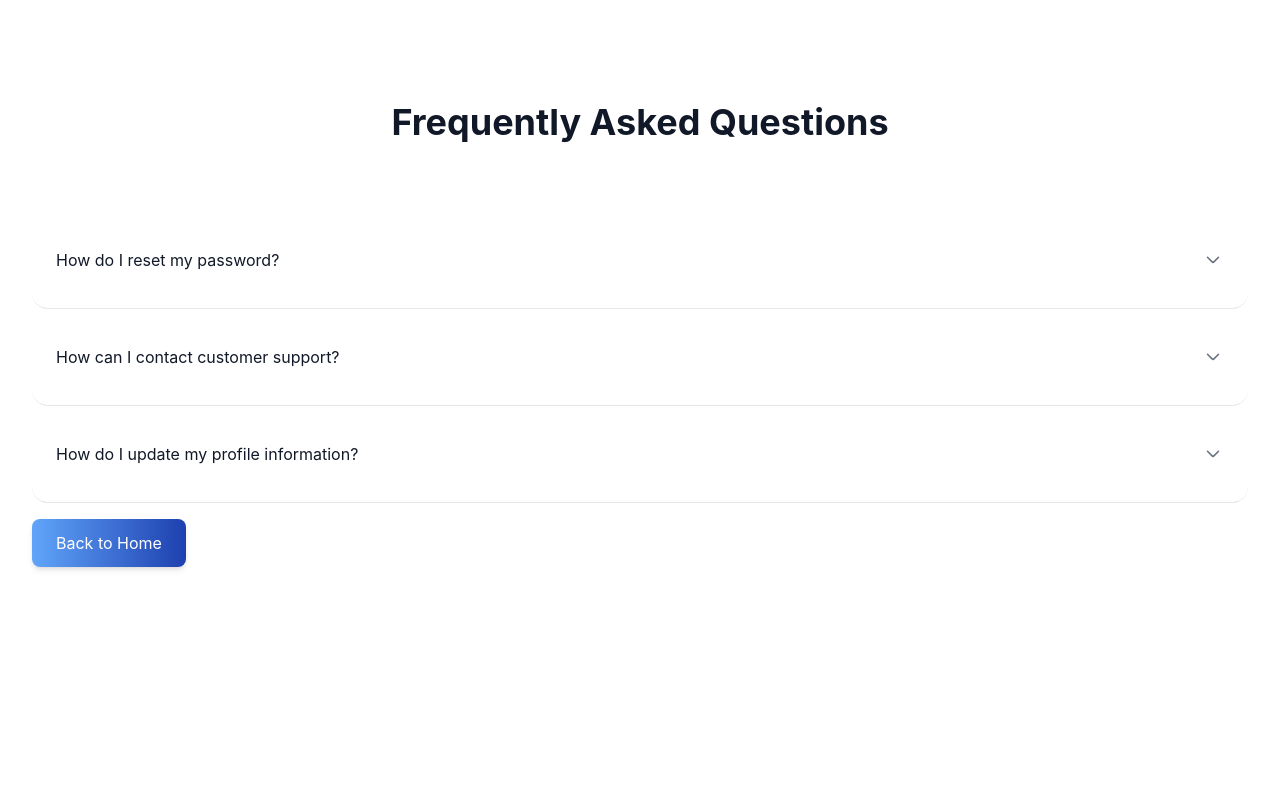
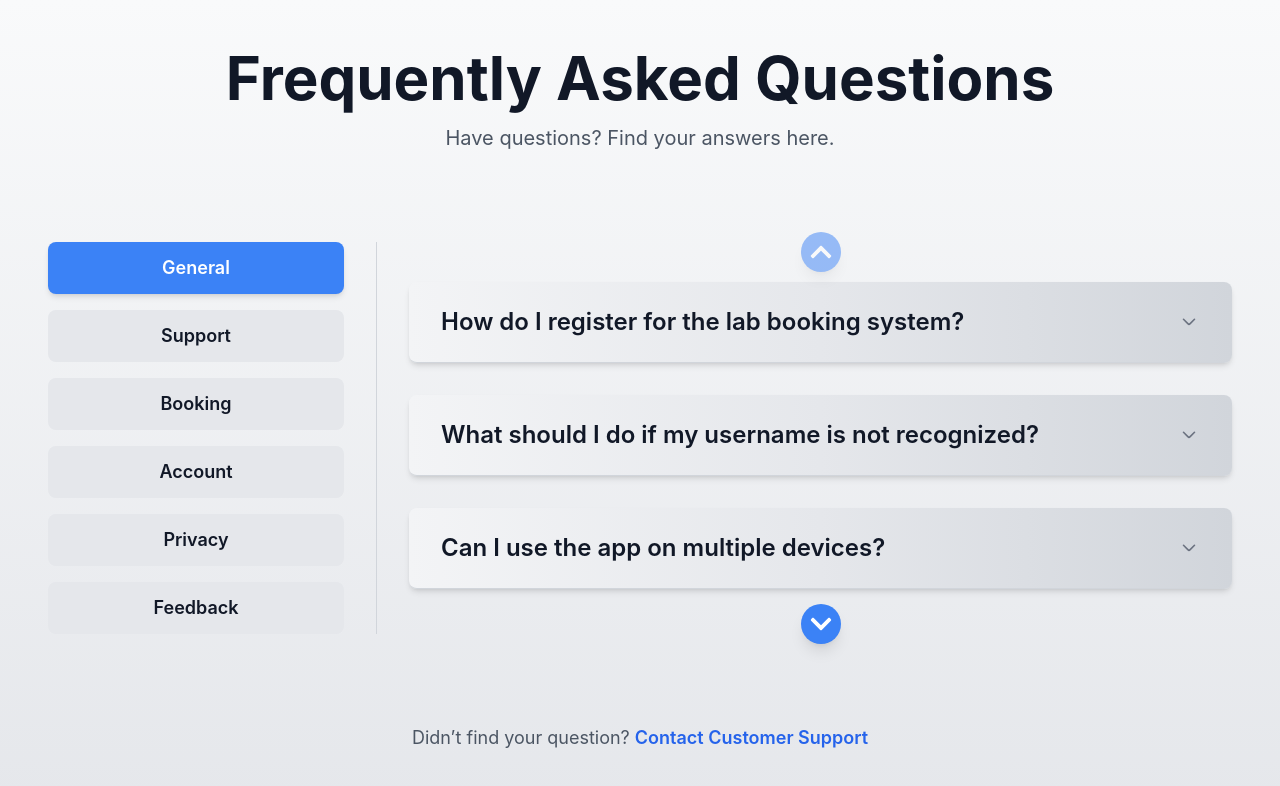
Before and after one commit to MoeYousef1/labBooker, a React (Create React App) app in the folder frontend/: page /faq in a window 1280 px wide. Shown: the top 786 px of the page. Built offline with nearby package versions, Linux system fonts and the light colour scheme.

Commit message:
eadited faq page

```diff
--- a/frontend/src/components/Navbar.js
+++ b/frontend/src/components/Navbar.js
@@ -66,7 +66,7 @@ const Navbar = ({ userInfo, setUserInfo }) => {
     },
     {
       label: 'Settings',
-      path: '/settings',
+      path: '/accountSettings',
       icon: <Settings className="w-5 h-5 mr-3" />
     }
   ], []);
--- a/frontend/src/pages/faq.js
+++ b/frontend/src/pages/faq.js
@@ -1,17 +1,268 @@
 import React, { useState } from "react";
+import { motion, AnimatePresence } from "framer-motion";
+import { FaChevronUp, FaChevronDown } from "react-icons/fa";
 
-// Reusable AccordionItem Component
-const AccordionItem = ({ question, answer, isActive, onToggle }) => {
+const FAQ = () => {
+  const [activeSection, setActiveSection] = useState("general");
+  const [activeQuestion, setActiveQuestion] = useState(null);
+  const [currentQuestionIndex, setCurrentQuestionIndex] = useState(0);
+
+  const sections = {
+    general: [
+      {
+        id: 1,
+        question: "How do I register for the lab booking system?",
+        answer: "Go to the registration page, enter your real name, username, and email address. Your username must match your college website username.",
+      },
+      {
+        id: 2,
+        question: "What should I do if my username is not recognized?",
+        answer: "Ensure you are using the exact username from your college website. If the issue persists, contact support.",
+      },
+      {
+        id: 3,
+        question: "Can I use the app on multiple devices?",
+        answer: "Yes, the app is accessible from any device using your verified login credentials.",
+      },
+      {
+        id: 4,
+        question: "What browsers are supported?",
+        answer: "Our app supports all modern browsers including Chrome, Firefox, Safari, and Edge.",
+      },
+      {
+        id: 5,
+        question: "How do I delete my account?",
+        answer: "Navigate to the Settings page, select 'Delete Account', and follow the instructions.",
+      },
+    ],
+    support: [
+      {
+        id: 6,
+        question: "How do I contact support?",
+        answer: "You can email support@collegebooking.com or use the 'Contact Support' form on the app.",
+      },
+      {
+        id: 7,
+        question: "What should I do if I don’t receive the verification code?",
+        answer: "Check your spam/junk folder. If you still don’t see it, click 'Resend Code' or contact support.",
+      },
+      {
+        id: 8,
+        question: "How do I report an issue with my booking?",
+        answer: "Go to the 'Contact Support' section and provide details about your issue.",
+      },
+      {
+        id: 9,
+        question: "Can I request additional lab resources?",
+        answer: "Yes, use the 'Request Resources' form in the Support section.",
+      },
+      {
+        id: 10,
+        question: "Is there live support available?",
+        answer: "Yes, live support is available during college working hours via the chat feature.",
+      },
+    ],
+    booking: [
+      {
+        id: 11,
+        question: "How do I book a lab room?",
+        answer: "After logging in, navigate to the 'Book a Room' page, select a room, choose a date and time slot, and submit your booking request.",
+      },
+      {
+        id: 12,
+        question: "How long does it take for my booking to be confirmed?",
+        answer: "Bookings are usually reviewed and confirmed within 24 hours.",
+      },
+      {
+        id: 13,
+        question: "Can I cancel a booking?",
+        answer: "Yes, go to 'My Bookings', select the booking you want to cancel, and click 'Cancel Booking'.",
+      },
+      {
+        id: 14,
+        question: "What happens if I miss my booking time?",
+        answer: "Missed bookings may affect your ability to book in the future. Check the app guidelines for penalties.",
+      },
+      {
+        id: 15,
+        question: "How do I check available rooms?",
+        answer: "Navigate to the 'Available Rooms' page to see real-time availability.",
+      },
+    ],
+    account: [
+      {
+        id: 16,
+        question: "How do I update my profile information?",
+        answer: "Go to the 'Settings' page to update your name, email, or preferences.",
+      },
+      {
+        id: 17,
+        question: "Can I change my username?",
+        answer: "No, your username is linked to your college website and cannot be changed.",
+      },
+      {
+        id: 18,
+        question: "How do I change my email address?",
+        answer: "Go to the 'Settings' page, update your email, and verify it through the code sent to your new address.",
+      },
+      {
+        id: 19,
+        question: "How do I reset my account settings?",
+        answer: "You can reset preferences from the 'Settings' page or contact support for assistance.",
+      },
+      {
+        id: 20,
+        question: "Can I view my booking history?",
+        answer: "Yes, go to 'My Bookings' to see a list of all your past and upcoming bookings.",
+      },
+    ],
+    privacy: [
+      {
+        id: 21,
+        question: "Is my data secure?",
+        answer: "Yes, we use advanced encryption and adhere to strict privacy protocols to protect your data.",
+      },
+      {
+        id: 22,
+        question: "Who has access to my data?",
+        answer: "Only authorized administrators have access to your data for verification and support purposes.",
+      },
+      {
+        id: 23,
+        question: "How do I request my data to be deleted?",
+        answer: "Submit a request through the 'Privacy' section in the app.",
+      },
+      {
+        id: 24,
+        question: "Do you share my data with third parties?",
+        answer: "No, we do not share your data with any third parties.",
+      },
+      {
+        id: 25,
+        question: "How do I manage my data preferences?",
+        answer: "Go to the 'Privacy Settings' page to manage your data preferences.",
+      },
+    ],
+    feedback: [
+      {
+        id: 26,
+        question: "How do I provide feedback about the app?",
+        answer: "Use the 'Feedback' form available in the app to share your thoughts.",
+      },
+      {
+        id: 27,
+        question: "Can I suggest new features?",
+        answer: "Yes, submit your suggestions through the 'Request Features' section.",
+      },
+      {
+        id: 28,
+        question: "How is feedback used?",
+        answer: "Your feedback helps us improve the app and prioritize new features.",
+      },
+    ],
+  };
+
+  const toggleQuestion = (id) => {
+    setActiveQuestion(activeQuestion === id ? null : id);
+  };
+
+  const handleScroll = (direction) => {
+    const questions = sections[activeSection];
+    if (direction === "up" && currentQuestionIndex > 0) {
+      setCurrentQuestionIndex((prev) => prev - 1);
+    } else if (direction === "down" && currentQuestionIndex + 3 < questions.length) {
+      setCurrentQuestionIndex((prev) => prev + 1);
+    }
+  };
+
   return (
-    <div className="accordion py-8 px-6 border-b border-solid border-gray-200 transition-all duration-500 rounded-2xl hover:bg-indigo-50">
+    <motion.section
+      initial={{ opacity: 0 }}
+      animate={{ opacity: 1 }}
+      transition={{ duration: 0.8 }}
+      className="min-h-screen bg-gradient-to-b from-gray-50 to-gray-200 flex flex-col justify-between px-6 sm:px-8 md:px-12 py-12"
+    >
+      {/* Page Title */}
+      <motion.div
+        initial={{ opacity: 0, y: -20 }}
+        animate={{ opacity: 1, y: 0 }}
+        transition={{ duration: 0.5 }}
+        className="mb-12 text-center"
+      >
+        <h2 className="text-4xl sm:text-5xl md:text-6xl font-bold text-gray-900">
+          Frequently Asked Questions
+        </h2>
+        <p className="text-gray-600 mt-4 text-lg sm:text-xl">
+          Have questions? Find your answers here.
+        </p>
+      </motion.div>
+
+      {/* Content */}
+      <div className="flex flex-col lg:flex-row gap-8">
+        {/* Sections Sidebar */}
+        <div className="grid grid-cols-2 sm:grid-cols-3 gap-4 lg:flex lg:flex-col w-full lg:w-1/4">
+          {Object.keys(sections).map((section) => (
             <button
-        onClick={onToggle}
-        className="accordion-toggle group inline-flex items-center justify-between leading-8 text-gray-900 w-full transition duration-500 text-left hover:text-blueDark"
+              key={section}
+              onClick={() => {
+                setActiveSection(section);
+                setCurrentQuestionIndex(0);
+              }}
+              className={`px-4 py-3 text-center font-semibold text-lg rounded-lg transition-all ${
+                activeSection === section
+                  ? "bg-blue-500 text-white shadow-md"
+                  : "bg-gray-200 text-gray-900 hover:bg-gray-300"
+              }`}
             >
-        <h5>{question}</h5>
+              {section.charAt(0).toUpperCase() + section.slice(1)}
+            </button>
+          ))}
+        </div>
+
+      {/* Divider Line */}
+      <div className="lg:w-px lg:h-auto lg:bg-gray-300 w-full h-px bg-gray-300"></div>
+
+        {/* Questions */}
+        <div className="relative flex-1">
+          {/* Scroll Up Icon */}
+          <button
+            onClick={() => handleScroll("up")}
+            disabled={currentQuestionIndex === 0}
+            className="absolute top-[-10px] left-1/2 transform -translate-x-1/2 p-2 bg-blue-500 text-white rounded-full shadow-lg hover:bg-blue-600 transition disabled:opacity-50"
+          >
+            <FaChevronUp size={24} />
+          </button>
+
+          {/* Questions List */}
+          <motion.div
+            layout
+            className="space-y-8 pt-10 pb-10"
+            initial={{ opacity: 0 }}
+            animate={{ opacity: 1 }}
+            transition={{ duration: 0.5 }}
+          >
+            {sections[activeSection]
+              .slice(currentQuestionIndex, currentQuestionIndex + 3)
+              .map(({ id, question, answer }) => (
+                <motion.div
+                  key={id}
+                  layout
+                  initial={{ opacity: 0, x: -20 }}
+                  animate={{ opacity: 1, x: 0 }}
+                  exit={{ opacity: 0, x: 20 }}
+                  transition={{ duration: 0.3 }}
+                  className="accordion py-6 px-8 border-b border-solid border-gray-300 rounded-lg bg-gradient-to-r from-gray-100 via-gray-200 to-gray-300 hover:bg-gradient-to-l hover:from-gray-200 hover:to-gray-100 shadow-md hover:shadow-lg"
+                >
+                  <button
+                    onClick={() => toggleQuestion(id)}
+                    className="accordion-toggle group inline-flex items-center justify-between leading-8 text-gray-900 w-full transition duration-500 text-left hover:text-blue-600"
+                  >
+                    <h5 className="text-xl sm:text-2xl font-semibold">
+                      {question}
+                    </h5>
                     <svg
-          className={`text-gray-500 transition duration-500 group-hover:text-blueDark ${
-            isActive ? "rotate-180" : "rotate-0"
+                      className={`text-gray-500 transition duration-500 group-hover:text-blue-600 ${
+                        activeQuestion === id ? "rotate-180" : "rotate-0"
                       }`}
                       width="22"
                       height="22"
@@ -28,76 +279,54 @@ const AccordionItem = ({ question, answer, isActive, onToggle }) => {
                       ></path>
                     </svg>
                   </button>
-      <div
-        className="accordion-content w-full px-0 overflow-hidden transition-max-height duration-500"
-        style={{
-          maxHeight: isActive ? "200px" : "0",
-        }}
+                  <AnimatePresence>
+                    {activeQuestion === id && (
+                      <motion.div
+                        initial={{ height: 0, opacity: 0 }}
+                        animate={{ height: "auto", opacity: 1 }}
+                        exit={{ height: 0, opacity: 0 }}
+                        transition={{ duration: 0.3 }}
+                        className="w-full px-0 overflow-hidden"
                       >
-        <p className="text-base text-gray-900 leading-6">{answer}</p>
+                        <p className="text-base text-gray-800 leading-6 mt-4">
+                          {answer}
+                        </p>
+                      </motion.div>
+                    )}
+                  </AnimatePresence>
+                </motion.div>
+              ))}
+          </motion.div>
+
+          {/* Scroll Down Icon */}
+          <button
+            onClick={() => handleScroll("down")}
+            disabled={currentQuestionIndex + 3 >= sections[activeSection].length}
+            className="absolute bottom-[-10px] left-1/2 transform -translate-x-1/2 p-2 bg-blue-500 text-white rounded-full shadow-lg hover:bg-blue-600 transition disabled:opacity-50"
+          >
+            <FaChevronDown size={24} />
+          </button>
         </div>
       </div>
-  );
-};
 
-const FAQ = () => {
-  const [activeQuestion, setActiveQuestion] = useState(null);
-
-  const questions = [
-    {
-      id: 1,
-      question: "How do I reset my password?",
-      answer:
-        "To reset your password, go to the Forgot Password page, enter your email, and follow the instructions sent to your inbox.",
-    },
-    {
-      id: 2,
-      question: "How can I contact customer support?",
-      answer:
-        "You can contact customer support via the 'Help' section in the app or by emailing support@yourapp.com.",
-    },
-    {
-      id: 3,
-      question: "How do I update my profile information?",
-      answer:
-        "Navigate to your profile settings page, edit the required fields, and click 'Save Changes' to update your information.",
-    },
-  ];
-
-  const toggleQuestion = (id) => {
-    setActiveQuestion(activeQuestion === id ? null : id);
-  };
-
-  return (
-    <section className="py-24">
-      <div className="mx-auto max-w-7xl px-4 sm:px-6 lg:px-8">
-        <div className="mb-16">
-          <h2 className="text-4xl font-manrope text-center font-bold text-gray-900 leading-[3.25rem]">
-            Frequently Asked Questions
-          </h2>
-        </div>
-
-        <div className="accordion-group">
-          {questions.map(({ id, question, answer }) => (
-            <AccordionItem
-              key={id}
-              question={question}
-              answer={answer}
-              isActive={activeQuestion === id}
-              onToggle={() => toggleQuestion(id)}
-            />
-          ))}
-        </div>
-      </div>
-      <div className="absolute bottom-8 left-8">
-        <button
-          onClick={() => (window.location.href = "/homepage")}
-          className="px-6 py-3 bg-gradient-primaryToRight hover:bg-gradient-primaryToLeft text-white rounded-lg shadow-md transition duration-300"
+      {/* Contact Customer Support */}
+      <motion.div
+        initial={{ opacity: 0, y: 20 }}
+        animate={{ opacity: 1, y: 0 }}
+        transition={{ delay: 0.5, duration: 0.5 }}
+        className="mt-12 text-center"
       >
-          Back to Home
-        </button>
-      </div>
-    </section>
+        <p className="text-lg text-gray-600">
+          Didn’t find your question?{" "}
+          <a
+            href="/contact-support"
+            className="text-blue-600 font-semibold hover:underline"
+          >
+            Contact Customer Support
+          </a>
+        </p>
+      </motion.div>
+    </motion.section>
   );
 };
 
```
Lines whose indentation alone changed are shown as unchanged.
